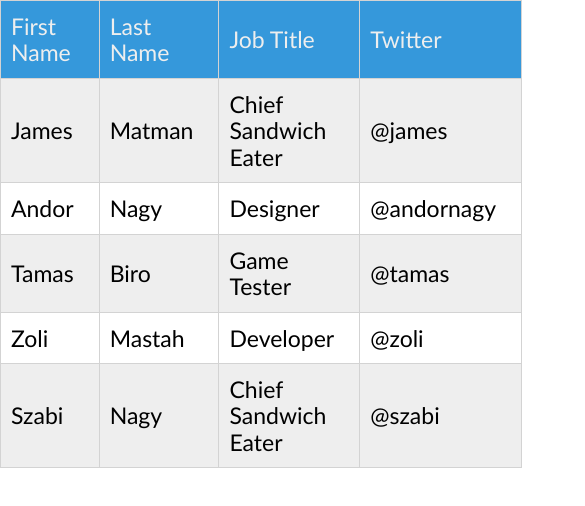
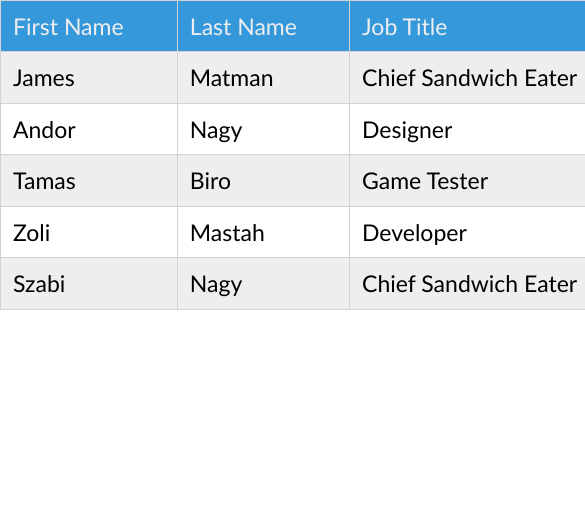
Before and after one commit to tonyavoropaeva/WebCourse2023, a plain HTML site: page CssTable/Table.html in a window 390 px wide. Shown: the top 506 px of the page, 585 px wide, since content can reach past the window. Drawn offline with Linux system fonts and the light colour scheme.

Commit message:
Исправила задачу "CssTable"

```diff
--- a/CssTable/Table.css
+++ b/CssTable/Table.css
@@ -1,28 +1,22 @@
-.table {
+.persons-table {
     width: 860px;
     border-collapse: collapse;
     font-family: Calibri, Helvetica, sans-serif;
     font-size: 23px;
 }
 
-tbody tr:nth-child(odd) {
+.persons-table tbody tr:nth-child(odd) {
     background-color: #eee;
 }
 
-thead {
+.persons-table thead {
     background-color: #3598DB;
     color: #eee;
     text-align: left;
 }
 
-td, th {
-    padding: 12px 25px 12px 10px;
+.persons-table td, .persons-table th {
+    padding: 12px;
     border: 1px solid #D3D3D3FF;
     font-weight: normal;
 }
-
-@media only screen and (max-width: 860px) {
-    .table {
-        width: 100%;
-    }
-}
--- a/CssTable/Table.html
+++ b/CssTable/Table.html
@@ -7,7 +7,7 @@
     <title>Table</title>
 </head>
 <body>
-<table class="table">
+<table class="persons-table">
     <thead>
     <tr>
         <th>First Name</th>
```
